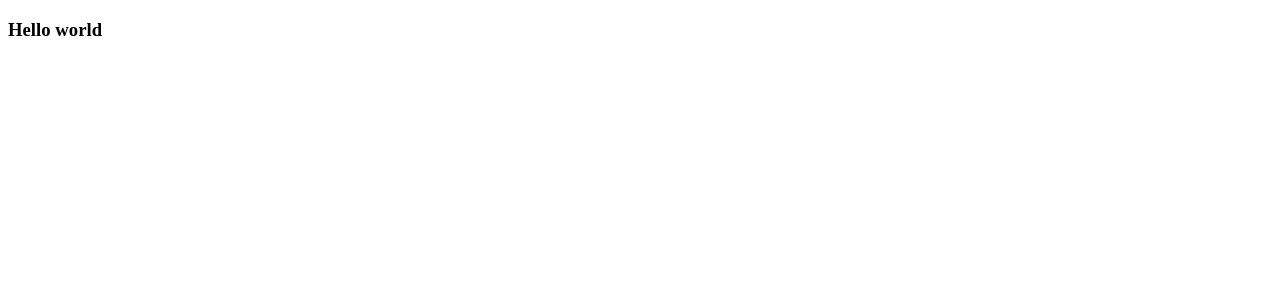
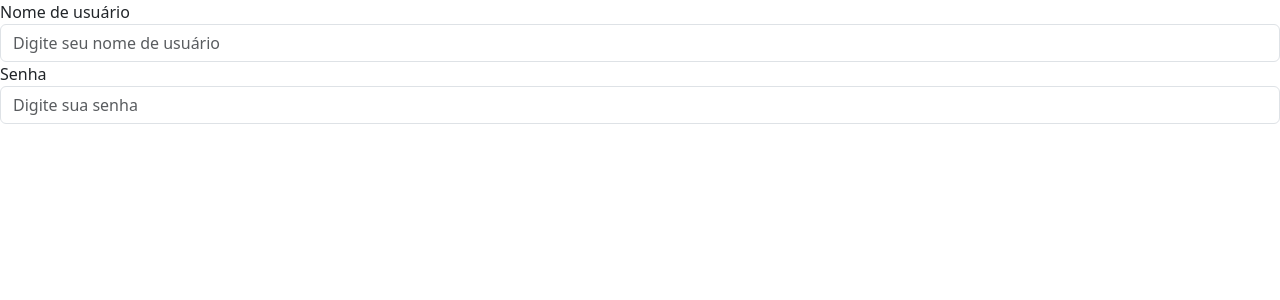
Before and after one commit to gabrielscapim/mestrado-projeto-pratico-treasury-challenge-stone, a React (Create React App) app in the folder frontend/: page /login in a window 1280 px wide. Shown: the top 300 px of the page. Built offline with nearby package versions, Linux system fonts and the light colour scheme.

Commit message:
feat: login page inputs and state

```diff
--- a/frontend/package.json
+++ b/frontend/package.json
@@ -8,8 +8,10 @@
     "@testing-library/user-event": "^13.5.0",
     "@trybe/eslint-config-frontend": "^1.11.3",
     "axios": "^1.4.0",
+    "bootstrap": "^5.3.0",
     "react": "^18.2.0",
     "react-dom": "^18.2.0",
+    "react-router-dom": "^6.12.1",
     "react-scripts": "5.0.1",
     "web-vitals": "^2.1.4"
   },
--- a/frontend/src/App.js
+++ b/frontend/src/App.js
@@ -1,10 +1,14 @@
-import { loginRequest } from "./services/apiRequest";
+import LoginPage from '../src/pages/LoginPage';
+import { BrowserRouter, Navigate, Route, Routes } from "react-router-dom";
 
 function App() {
   return (
-    <div>
-      <h3>Hello world</h3>
-    </div>
+    <BrowserRouter>
+      <Routes>
+        <Route path="*" element={ <Navigate to="login" replace /> } />
+        <Route exact path="/login" Component={ LoginPage } />
+      </Routes>
+    </BrowserRouter>
   );
 }
 
--- a/frontend/src/index.js
+++ b/frontend/src/index.js
@@ -1,6 +1,7 @@
 import React from 'react';
 import ReactDOM from 'react-dom/client';
 import App from './App';
+import 'bootstrap/dist/css/bootstrap.css';
 
 const root = ReactDOM.createRoot(document.getElementById('root'));
 root.render(
--- /dev/null
+++ b/frontend/src/pages/LoginPage.js
@@ -0,0 +1,41 @@
+import { useState } from "react";
+
+function LoginPage() {
+  const [userInput, setUserInput] = useState('');
+  const [passwordInput, setPasswordInput] = useState('');
+
+  return (
+    <form>
+      <div className="form-group">
+        <label htmlFor="user-input" >
+          Nome de usuário
+        </label>
+        <input
+          className="form-control"
+          id="user-input"
+          type="text"
+          name="userInput"
+          value={ userInput }
+          onChange={ ({ target: { value } }) => setUserInput(value) }
+          placeholder="Digite seu nome de usuário"
+        />
+      </div>
+      <div className="form-group">
+        <label htmlFor="password-input" >
+          Senha
+        </label>
+        <input
+          className="form-control"
+          id="password-input"
+          type="password"
+          name="passwordInput"
+          value={ passwordInput }
+          onChange={ ({ target: { value } }) => setPasswordInput(value) }
+          placeholder="Digite sua senha"
+        />
+      </div>
+    </form>
+  )
+}
+
+export default LoginPage;
```
Also changed, not shown: frontend/.eslintrc.json (added), 1 other file (tests, documents, lock files or other folders).
